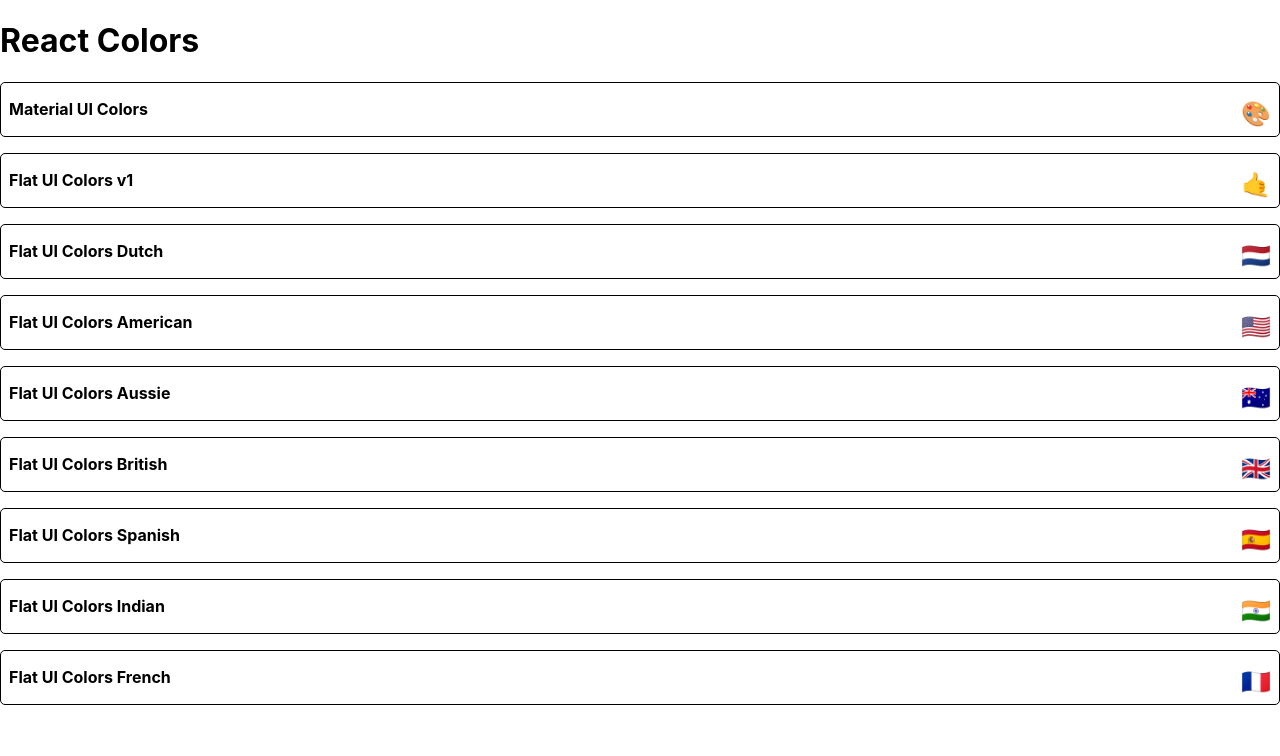
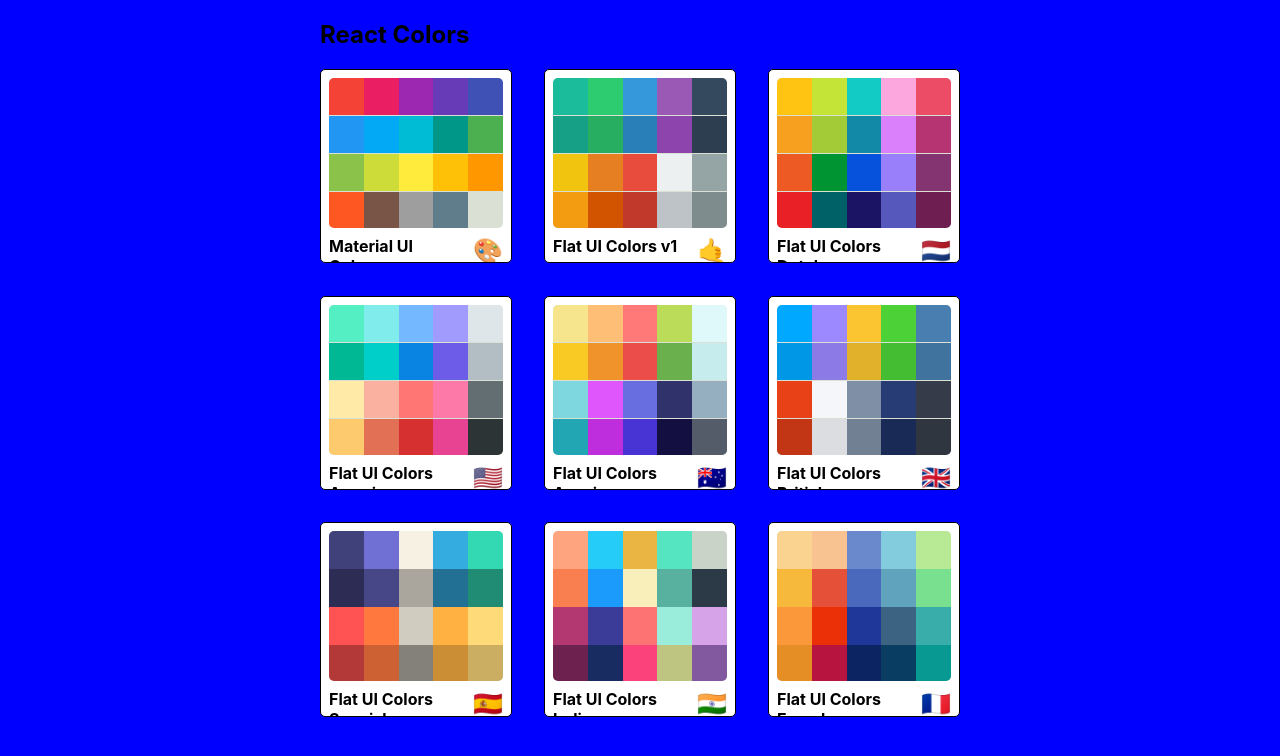
Before and after one commit to nini3008/react--colt, a React (Create React App) app in the folder basics/app1/colors-app/: page / in a window 1280 px wide. Shown: the top 756 px of the page. Built offline with nearby package versions, Linux system fonts and the light colour scheme.

Commit message:
added content to mini paletter list

```diff
--- a/basics/app1/colors-app/src/MiniPalette.js
+++ b/basics/app1/colors-app/src/MiniPalette.js
@@ -14,7 +14,11 @@
     }
   },
   colors: {
-    backgroundColor: "grey"
+    backgroundColor: "#dae1d4",
+    width: "100%",
+    height: "150px",
+    borderRadius: "5px",
+    overflow: "hidden"
   },
   title: {
     display: "flex",
@@ -28,15 +32,30 @@
   emoji: {
     marginLeft: "0.5rem",
     fontSize: "1.5rem"
+  },
+  miniColor: {
+    height: "25%",
+    width: "20%",
+    display: "inline-block",
+    margin: "0 auto",
+    position: "relative",
+    marginBottom: "-3.5px"
   }
 };
 
 const MiniPalette = props => {
-  const { classes, paletteName, emoji } = props;
+  const { classes, paletteName, emoji, colors } = props;
+  const miniColorBoxes = colors.map(color => (
+    <div
+      className={classes.miniColor}
+      style={{ backgroundColor: color.color }}
+      key={color.name}
+    />
+  ));
 
   return (
     <div className={classes.root}>
-      <div className={classes.colors}></div>
+      <div className={classes.colors}>{miniColorBoxes}</div>
       <h5 className={classes.title}>
         {paletteName} <span className={classes.emoji}>{emoji}</span>
       </h5>
--- a/basics/app1/colors-app/src/PaletteList.js
+++ b/basics/app1/colors-app/src/PaletteList.js
@@ -1,21 +1,55 @@
 import React, { Component } from "react";
 import MiniPalette from "./MiniPalette";
 import { Link } from "react-router-dom";
+import { withStyles } from "@material-ui/styles";
+
+const styles = {
+  root: {
+    backgroundColor: "blue",
+    height: "100vh",
+    display: "flex",
+    alignItems: "flex-start",
+    justifyContent: "center"
+  },
+  container: {
+    width: "50%",
+    display: "flex",
+    flexDirection: "column",
+    alignItems: "flex-start",
+    flexWrap: "wrap"
+  },
+  nav: {
+    display: "flex",
+    width: "100%",
+    justifyContent: "space-between"
+  },
+  palettes: {
+    boxSizing: "border-box",
+    width: "100%",
+    display: "grid",
+    gridTemplateColumns: "repeat(3, 30%)",
+    gridGap: "5%"
+  }
+};
 
 class PaletteList extends Component {
   render() {
-    const { palettes } = this.props;
+    const { palettes, classes } = this.props;
     return (
-      <div>
-        <h1>React Colors</h1>
-        {palettes.map(palette => (
-          <p>
-            <MiniPalette {...palette} />
-          </p>
-        ))}
+      <div className={classes.root}>
+        <div className={classes.container}>
+          <nav className={classes.nav}>
+            <h1>React Colors</h1>
+          </nav>
+          <div className={classes.palettes}>
+            {palettes.map(palette => (
+              <MiniPalette {...palette} />
+            ))}
+          </div>
+        </div>
       </div>
     );
   }
 }
 
-export default PaletteList;
+export default withStyles(styles)(PaletteList);
```
